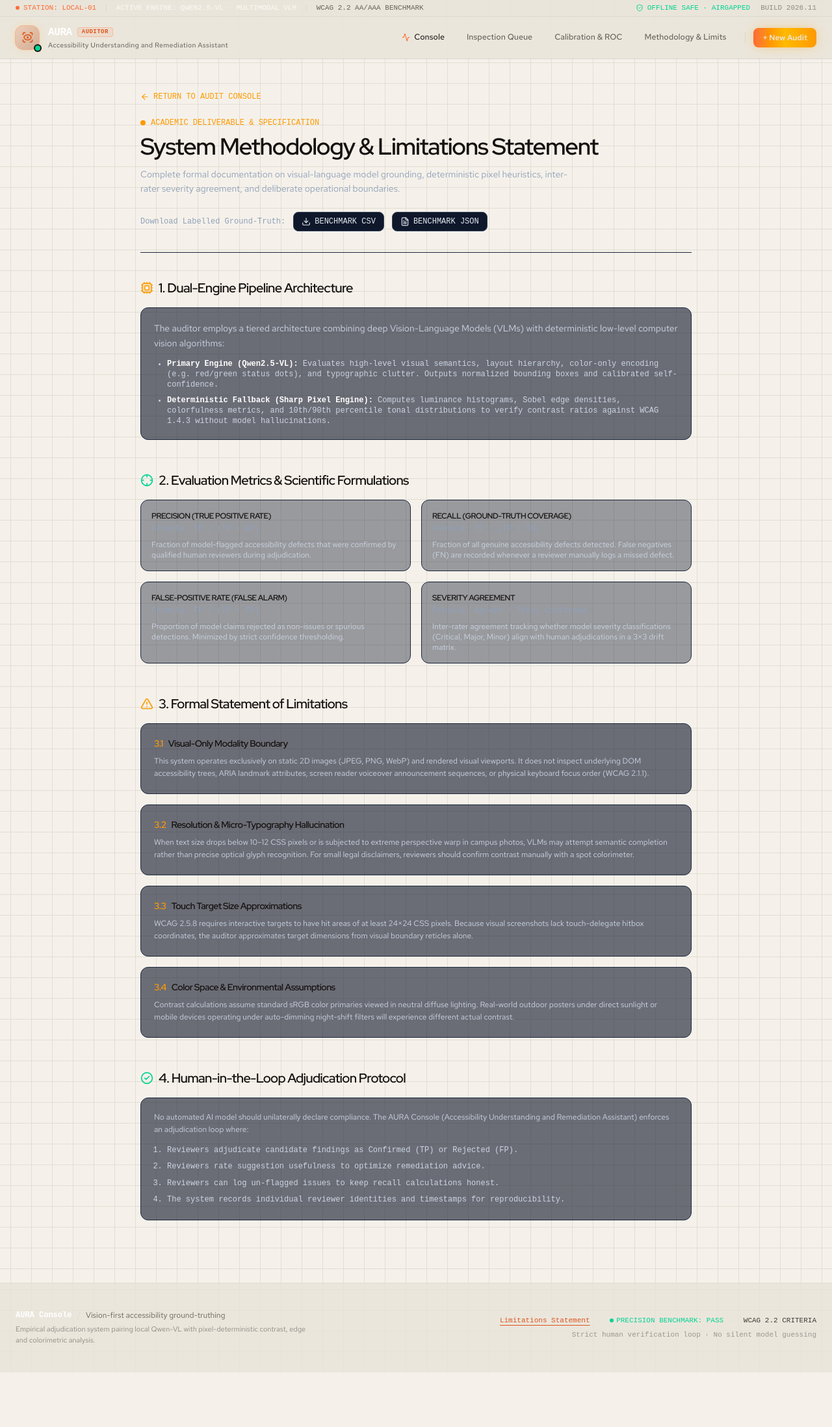
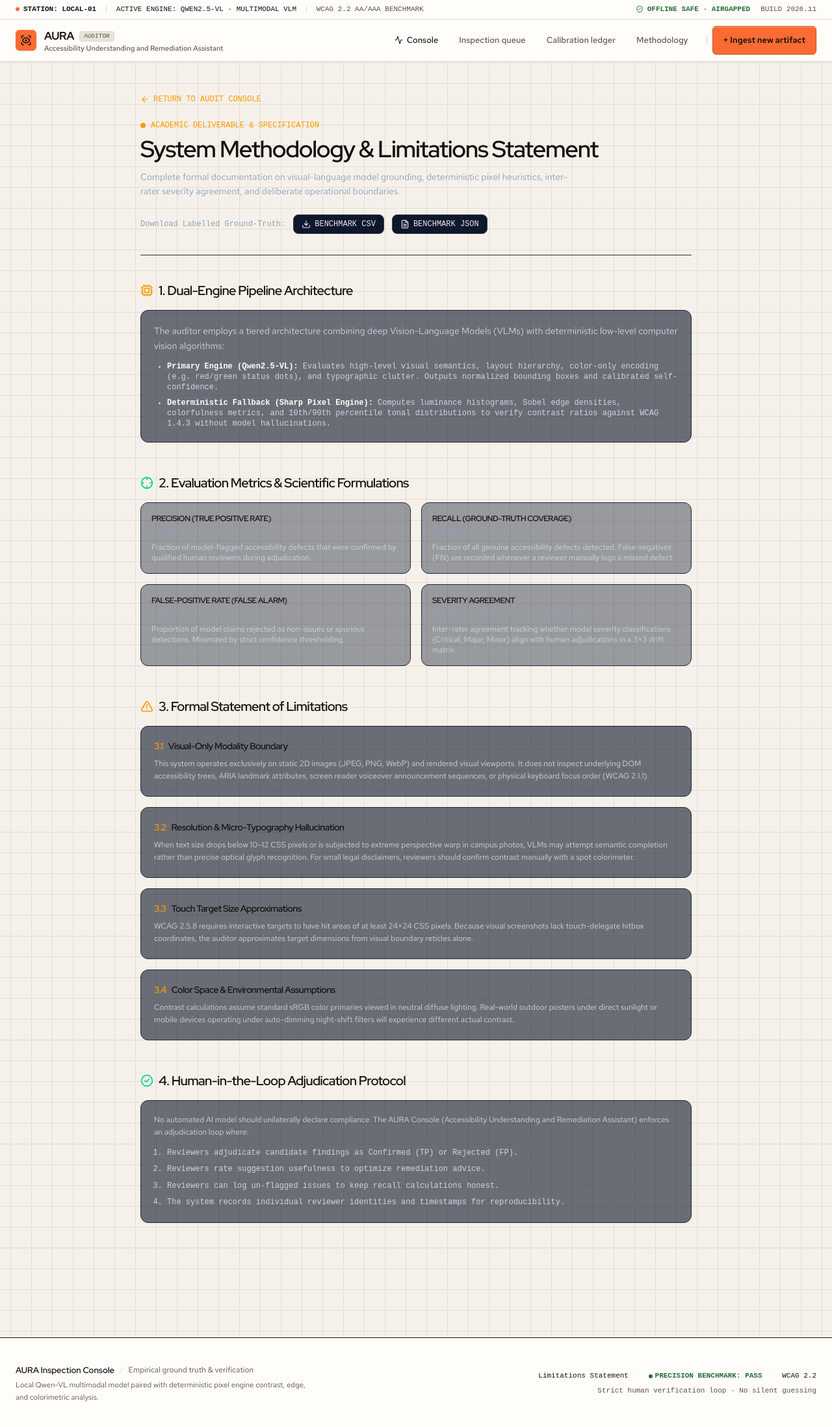
Before and after one commit to SaiHarshith12/vlm-accessibility-auditor, a Next.js app: page /methodology in a window 1280 px wide. Shown: the top 2196 px of the page at 65% size. Before the commit the page ends 2112 px from the top, so only its background shows below. Built offline with nearby package versions, Linux system fonts and the light colour scheme; a web font is replaced by a local one.

Commit message:
feat(layout): redesign top telemetry bar, header, and footer in Furrow theme

```diff
--- a/src/app/layout.tsx
+++ b/src/app/layout.tsx
@@ -13,48 +13,47 @@ export const metadata: Metadata = {
 export default function RootLayout({ children }: { children: ReactNode }) {
   return (
     <html lang="en">
-      <body className="min-h-screen bg-ink text-inktext antialiased font-sans selection:bg-brand/25 selection:text-brand-light">
+      <body className="min-h-screen bg-[var(--color-paper)] text-[var(--color-ink)] antialiased font-sans">
         {/* Top telemetry bar */}
-        <div className="border-b border-hairline/80 bg-ink-950/90 text-[11px] font-mono text-inkdim px-6 py-1 flex items-center justify-between">
+        <div className="border-b border-[var(--color-rule)] bg-[var(--color-paper-2)] text-[11px] font-mono text-[var(--color-muted)] px-6 py-1.5 flex items-center justify-between">
           <div className="flex items-center gap-3">
-            <span className="flex items-center gap-1.5 text-brand">
-              <span className="h-1.5 w-1.5 rounded-full bg-brand animate-pulse" />
+            <span className="flex items-center gap-1.5 text-[var(--color-accent-ink)] font-semibold">
+              <span className="h-1.5 w-1.5 rounded-full bg-[var(--color-accent)]" />
               <span>STATION: LOCAL-01</span>
             </span>
-            <span className="text-hairline">|</span>
-            <span className="hidden sm:inline text-white/80">ACTIVE ENGINE: QWEN2.5-VL · MULTIMODAL VLM</span>
-            <span className="text-hairline hidden md:inline">|</span>
+            <span className="text-[var(--color-rule)]">|</span>
+            <span className="hidden sm:inline text-[var(--color-ink)]">ACTIVE ENGINE: QWEN2.5-VL · MULTIMODAL VLM</span>
+            <span className="text-[var(--color-rule)] hidden md:inline">|</span>
             <span className="hidden md:inline">WCAG 2.2 AA/AAA BENCHMARK</span>
           </div>
           <div className="flex items-center gap-4">
-            <span className="flex items-center gap-1.5 text-emerald-400">
+            <span className="flex items-center gap-1.5 text-[var(--color-green)] font-semibold">
               <ShieldCheck size={12} />
               <span>OFFLINE SAFE · AIRGAPPED</span>
             </span>
-            <span className="tabular hidden md:inline text-inkdim/70">
+            <span className="tabular hidden md:inline text-[var(--color-muted)]">
               BUILD 2026.11
             </span>
           </div>
         </div>
 
         {/* Main navigation header */}
-        <header className="sticky top-0 z-40 border-b border-hairline bg-ink-900/85 backdrop-blur-xl transition-all">
+        <header className="sticky top-0 z-40 border-b border-[var(--color-rule)] bg-[var(--color-paper-2)]/95 backdrop-blur-md transition-all">
           <div className="mx-auto flex h-16 max-w-7xl items-center justify-between px-6">
-            <Link href="/" className="group flex items-center gap-3.5">
-              <div className="relative flex h-9 w-9 items-center justify-center rounded-xl bg-gradient-to-br from-brand/20 to-brand-dark/30 ring-1 ring-brand/40 shadow-[0_0_15px_-3px_rgba(245,158,11,0.3)] transition group-hover:scale-105 group-hover:ring-brand">
-                <ScanEye size={19} className="text-brand-light transition group-hover:rotate-6" />
-                <div className="absolute -bottom-0.5 -right-0.5 h-2 w-2 rounded-full bg-emerald-400 ring-2 ring-ink" />
+            <Link href="/" className="group flex items-center gap-3">
+              <div className="relative flex h-8 w-8 items-center justify-center rounded-[6px] bg-[var(--color-accent)] text-[var(--color-accent-ink)] shadow-sm">
+                <ScanEye size={18} />
               </div>
               <div className="flex flex-col">
                 <div className="flex items-center gap-2">
-                  <span className="font-mono text-[16px] font-bold tracking-tight text-white group-hover:text-brand-light transition">
+                  <span className="font-display text-[17px] font-bold tracking-tight text-[var(--color-ink)]">
                     AURA
                   </span>
-                  <span className="rounded bg-brand/10 border border-brand/25 px-1.5 py-0.2 text-[9px] font-mono font-semibold tracking-wider text-brand-light">
+                  <span className="rounded-[4px] bg-[var(--color-paper-3)] border border-[var(--color-rule)] px-1.5 py-0.2 text-[9.5px] font-mono font-medium text-[var(--color-muted)]">
                     AUDITOR
                   </span>
                 </div>
-                <span className="text-[10.5px] font-medium tracking-wide text-inkdim/90">
+                <span className="text-[11px] text-[var(--color-muted)] font-medium leading-none">
                   Accessibility Understanding and Remediation Assistant
                 </span>
               </div>
@@ -63,35 +62,35 @@ export default function RootLayout({ children }: { children: ReactNode }) {
             <nav className="flex items-center gap-1.5 sm:gap-2">
               <Link
                 href="/"
-                className="flex items-center gap-1.5 rounded-lg border border-transparent px-3 py-1.5 text-[12.5px] font-medium text-inktext/90 transition hover:border-hairline hover:bg-white/[0.04] hover:text-white"
+                className="flex items-center gap-1.5 rounded-[6px] px-3 py-1.5 text-[13px] font-medium text-[var(--color-ink)] hover:bg-[var(--color-paper-3)] transition"
               >
-                <Activity size={13} className="text-brand" />
+                <Activity size={13} className="text-[var(--color-accent-ink)]" />
                 <span>Console</span>
               </Link>
               <Link
                 href="/#queue"
-                className="rounded-lg border border-transparent px-3 py-1.5 text-[12.5px] font-medium text-inkdim transition hover:border-hairline hover:bg-white/[0.04] hover:text-white"
+                className="rounded-[6px] px-3 py-1.5 text-[13px] font-medium text-[var(--color-muted)] hover:text-[var(--color-ink)] hover:bg-[var(--color-paper-3)] transition"
               >
-                Inspection Queue
+                Inspection queue
               </Link>
               <Link
                 href="/#metrics"
-                className="rounded-lg border border-transparent px-3 py-1.5 text-[12.5px] font-medium text-inkdim transition hover:border-hairline hover:bg-white/[0.04] hover:text-white"
+                className="rounded-[6px] px-3 py-1.5 text-[13px] font-medium text-[var(--color-muted)] hover:text-[var(--color-ink)] hover:bg-[var(--color-paper-3)] transition"
               >
-                Calibration & ROC
+                Calibration ledger
               </Link>
               <Link
                 href="/methodology"
-                className="hidden sm:inline-flex rounded-lg border border-transparent px-3 py-1.5 text-[12.5px] font-medium text-inkdim transition hover:border-hairline hover:bg-white/[0.04] hover:text-white"
+                className="hidden sm:inline-flex rounded-[6px] px-3 py-1.5 text-[13px] font-medium text-[var(--color-muted)] hover:text-[var(--color-ink)] hover:bg-[var(--color-paper-3)] transition"
               >
-                Methodology & Limits
+                Methodology
               </Link>
-              <div className="ml-2 hidden h-4 w-px bg-hairline md:block" />
+              <div className="ml-2 hidden h-4 w-px bg-[var(--color-rule)] md:block" />
               <a
                 href="#upload"
-                className="ml-1 inline-flex items-center gap-1.5 rounded-lg bg-gradient-to-r from-brand via-amber-400 to-amber-500 px-3.5 py-1.5 text-[12px] font-semibold text-ink-950 shadow-[0_0_20px_-4px_rgba(245,158,11,0.5)] transition hover:brightness-110 active:scale-95"
+                className="btn btn--primary text-[12px] h-9 px-3.5"
               >
-                + New Audit
+                + Ingest new artifact
               </a>
             </nav>
           </div>
@@ -100,32 +99,32 @@ export default function RootLayout({ children }: { children: ReactNode }) {
         {children}
 
         {/* Console footer */}
-        <footer className="border-t border-hairline/80 bg-ink-950/80">
-          <div className="mx-auto flex max-w-7xl flex-col gap-4 px-6 py-10 sm:flex-row sm:items-center sm:justify-between text-[12px] text-inkdim">
+        <footer className="border-t border-[var(--color-ink)] bg-[var(--color-paper-2)] mt-20">
+          <div className="mx-auto flex max-w-7xl flex-col gap-4 px-6 py-10 sm:flex-row sm:items-center sm:justify-between text-[12px] text-[var(--color-muted)]">
             <div className="flex flex-col gap-1">
               <div className="flex items-center gap-2">
-                <span className="font-mono font-semibold text-white">AURA Console</span>
-                <span className="text-hairline">/</span>
-                <span>Vision-first accessibility ground-truthing</span>
+                <span className="font-display font-semibold text-[var(--color-ink)] text-[13px]">AURA Inspection Console</span>
+                <span className="text-[var(--color-rule)]">/</span>
+                <span>Empirical ground truth & verification</span>
               </div>
-              <p className="text-inkdim/70 max-w-md text-[11px] leading-relaxed">
-                Empirical adjudication system pairing local Qwen-VL with pixel-deterministic contrast, edge and colorimetric analysis.
+              <p className="max-w-md text-[11.5px] leading-relaxed text-[var(--color-muted)]">
+                Local Qwen-VL multimodal model paired with deterministic pixel engine contrast, edge, and colorimetric analysis.
               </p>
             </div>
             <div className="flex flex-col sm:items-end gap-1.5 font-mono text-[11px]">
               <div className="flex items-center gap-3">
-                <Link href="/methodology" className="hover:text-brand underline underline-offset-4 text-brand-light">
+                <Link href="/methodology" className="hover:underline text-[var(--color-ink)] font-medium">
                   Limitations Statement
                 </Link>
-                <span className="text-hairline">·</span>
-                <span className="flex items-center gap-1 text-emerald-400">
-                  <span className="h-1.5 w-1.5 rounded-full bg-emerald-400" />
+                <span className="text-[var(--color-rule)]">·</span>
+                <span className="flex items-center gap-1 text-[var(--color-green)] font-semibold">
+                  <span className="h-1.5 w-1.5 rounded-full bg-[var(--color-green)]" />
                   PRECISION BENCHMARK: PASS
                 </span>
-                <span className="text-hairline">·</span>
-                <span className="text-inktext/80">WCAG 2.2 CRITERIA</span>
+                <span className="text-[var(--color-rule)]">·</span>
+                <span className="text-[var(--color-ink)]">WCAG 2.2</span>
               </div>
-              <span className="text-inkdim/60">Strict human verification loop · No silent model guessing</span>
+              <span className="text-[var(--color-muted)]">Strict human verification loop · No silent guessing</span>
             </div>
           </div>
         </footer>
```
